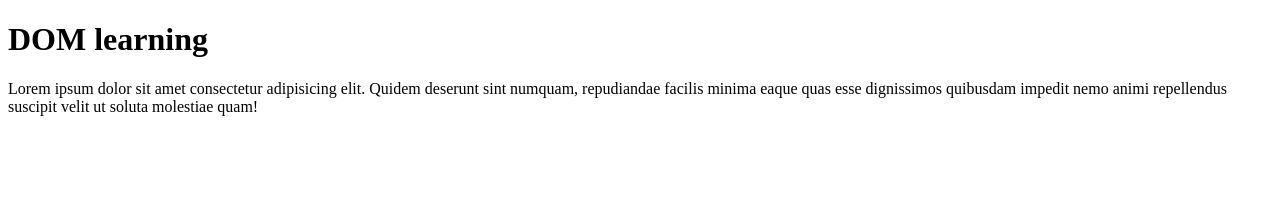
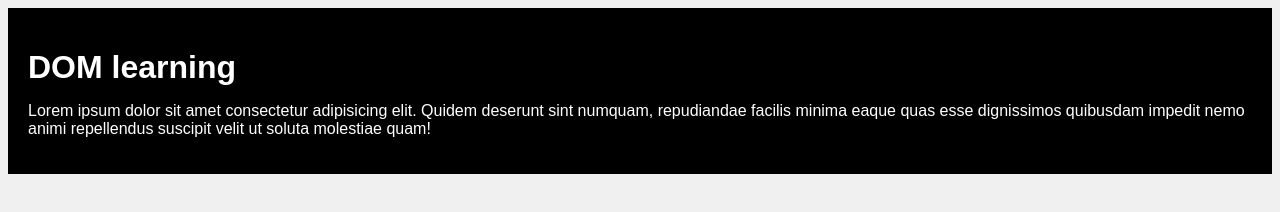
Before and after one commit to mayuri06b/Js, a plain HTML site: page 05_DOM/one.html in a window 1280 px wide. Drawn offline with Linux system fonts and the light colour scheme.

Commit message:
Dom Updated

```diff
--- a/05_DOM/one.html
+++ b/05_DOM/one.html
@@ -4,10 +4,25 @@
 <head>
     <meta charset="UTF-8">
     <title>DOM learning</title>
+    <style>
+        body {
+            background-color: #f0f0f0;
+            font-family: Arial, sans-serif;
+        }
+        .bg-black {
+            background-color: black;
+            color: white;
+            padding: 20px;
+        }
+        .heading {
+            font-size: 2em;
+            margin-bottom: 10px;
+        }
+    </style>
 </head>
 <body>
     <div class="bg-black">
-        <h1 class="heading">DOM learning</h1>
+        <h1 id = "title" class="heading">DOM learning</h1>
         <p>Lorem ipsum dolor sit amet consectetur adipisicing elit. Quidem deserunt sint numquam, repudiandae facilis minima eaque quas esse dignissimos quibusdam impedit nemo animi repellendus suscipit velit ut soluta molestiae quam!</p>
     </div>
 </body>
```
Also changed, not shown: 05_DOM/three.html (added, +48 -0 lines), 05_DOM/two.txt (added).
